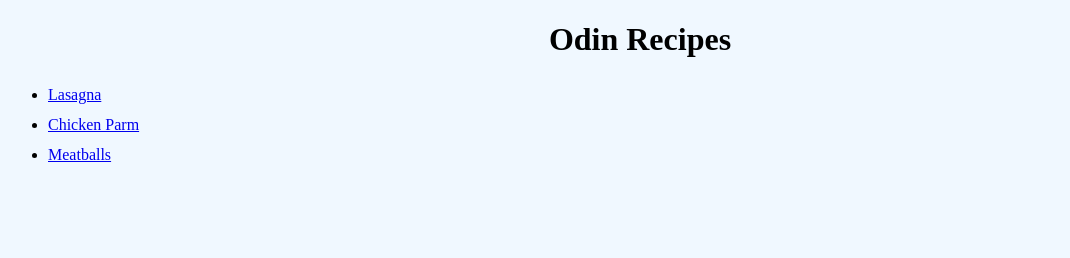
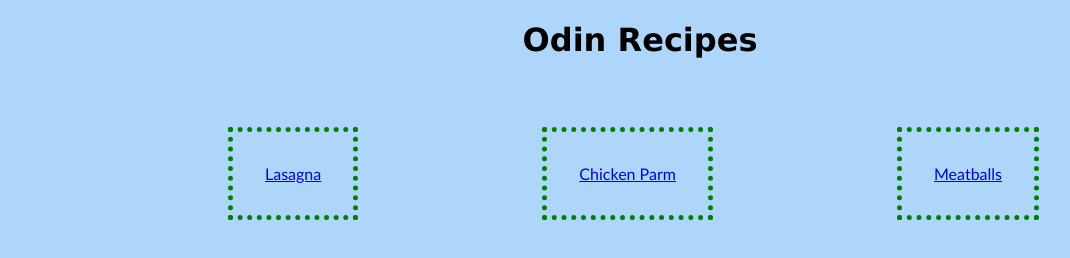
Before and after one commit to TarikSuljevic/odin-recipes, a plain HTML site: page index.html in a window 1280 px wide. Shown: the whole page, without its empty margins (0-1070 px from the left). Drawn offline with Linux system fonts and the light colour scheme.

Commit message:
Add style.css for homepage

```diff
--- /dev/null
+++ b/css/style.css
@@ -0,0 +1,22 @@
+h1 {
+    text-align: center;
+    font-family:Verdana, Geneva, Tahoma, sans-serif;
+    margin-bottom: 100px;
+}
+
+ul {
+    list-style:none;
+    line-height: 30px;
+    font-family: 'Gill Sans', 'Gill Sans MT', Calibri, 'Trebuchet MS', sans-serif;
+}
+
+li {
+    display: inline;
+    padding: 32px;
+    margin-left: 180px;
+    border: 5px dotted green;
+}
+
+body {
+    background-color: rgb(174, 214, 250);
+}
--- a/index.html
+++ b/index.html
@@ -3,20 +3,7 @@
     <head>
         <meta charset="utf-8">
         <title>Odin Recipes</title>
-
-        <style>
-            h1 {
-                text-align: center;
-            }
-
-            ul {
-                line-height: 30px;
-            }
-
-            body {
-                background-color: aliceblue;
-            }
-        </style>
+        <link rel="stylesheet" href="css/style.css">
     </head>
 
     <body>
```
